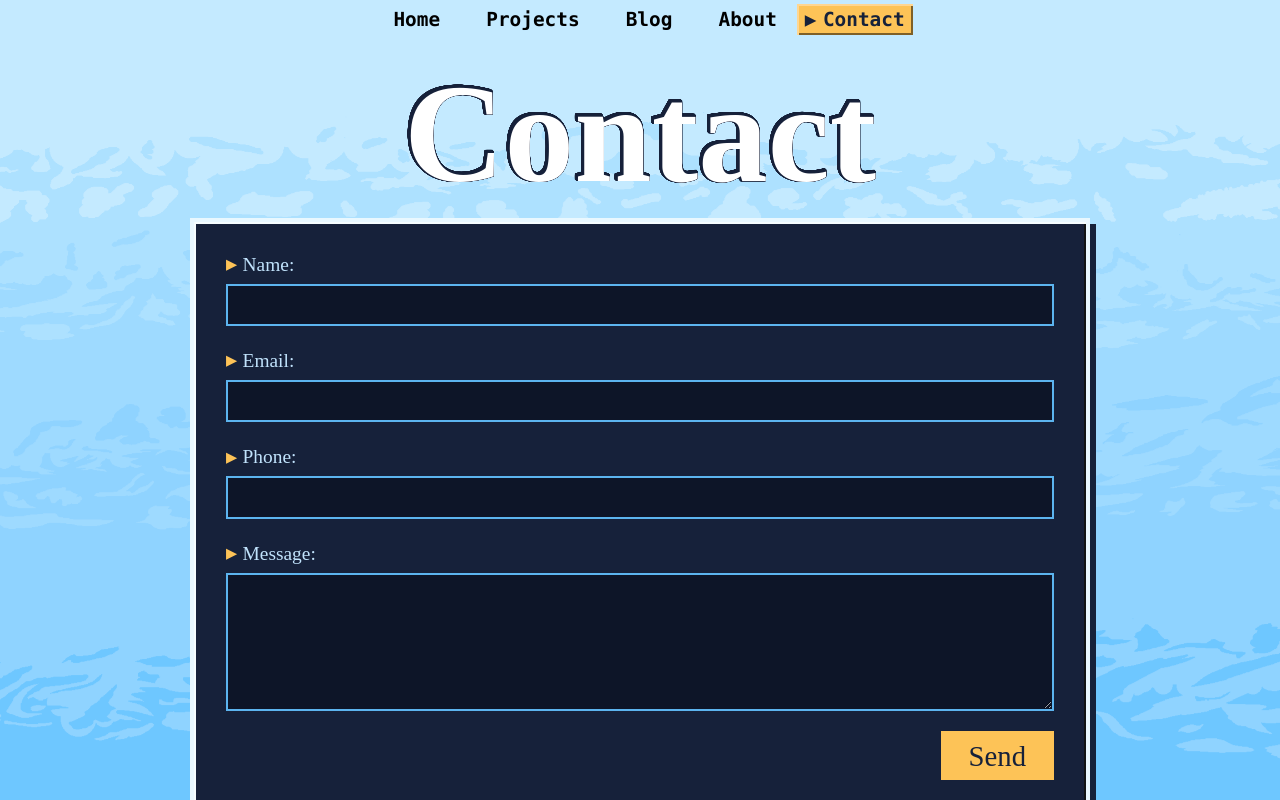
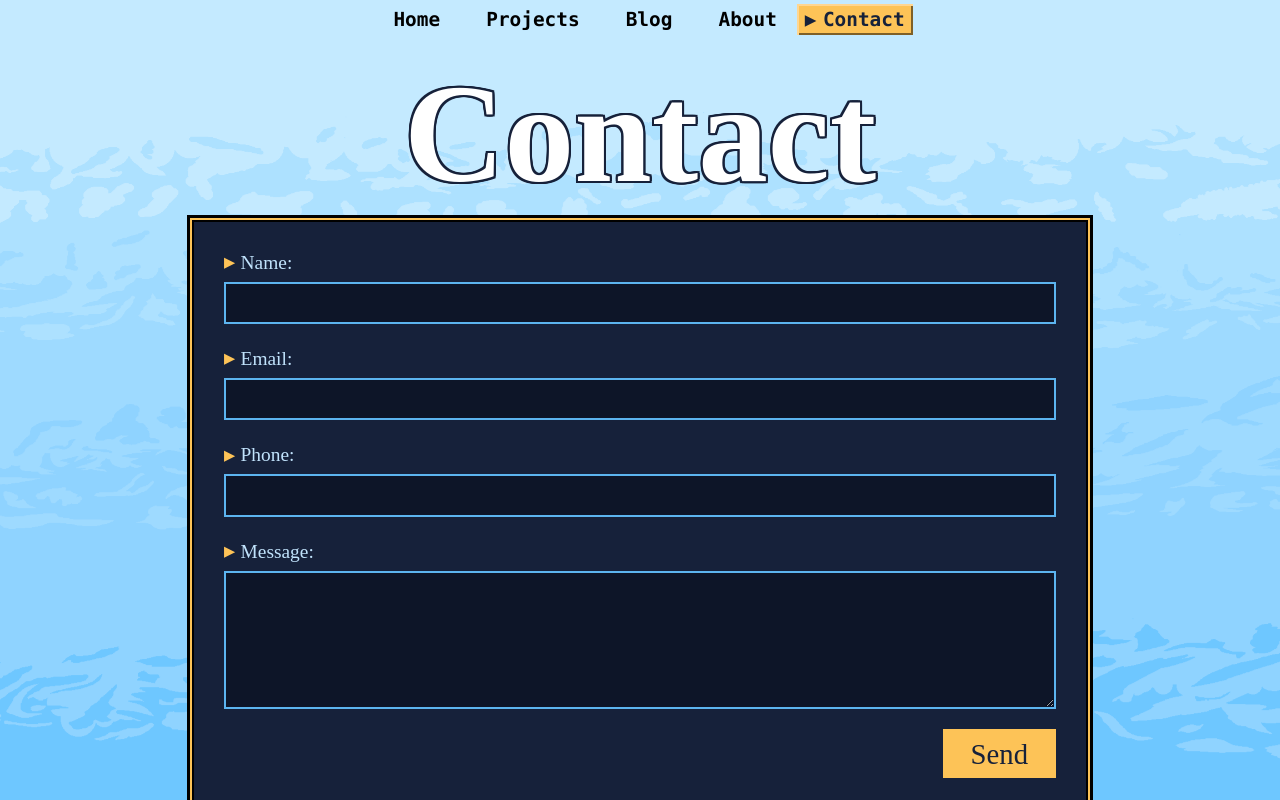
Before and after one commit to ben-me/portfolio, a Nuxt app: page /contact in a window 1280 px wide. Built offline with nearby package versions, Linux system fonts and the light colour scheme; a web font is replaced by a local one.

Commit message:
refactor: clean up styles in index and variables

```diff
--- a/app/assets/css/variables.css
+++ b/app/assets/css/variables.css
@@ -50,10 +50,11 @@
 
   --panel-shadow: inset 0 0 0 2px var(--c-black), 0 0 0 3px var(--c-black);
 
-  --outline: drop-shadow(-0.8px -0.8px 0 var(--c-border)) drop-shadow(0 -0.8px 0 var(--c-border))
-    drop-shadow(0.8px -0.8px 0 var(--c-border)) drop-shadow(0.8px 0 0 var(--c-border))
-    drop-shadow(0.8px 0.8px 0 var(--c-border)) drop-shadow(0 0.8px 0 var(--c-border))
-    drop-shadow(-0.8px 0.8px 0 var(--c-border)) drop-shadow(-0.8px 0 0 var(--c-border));
+  --outline: drop-shadow(0 -2px 0 var(--c-border)) drop-shadow(2px 0 0 var(--c-border))
+    drop-shadow(0 2px 0 var(--c-border)) drop-shadow(-2px 0 0 var(--c-border));
+
+  --outline-light: drop-shadow(0 -0.8px 0 var(--c-border)) drop-shadow(0.8px 0 0 var(--c-border))
+    drop-shadow(0 0.8px 0 var(--c-border)) drop-shadow(-0.8px 0 0 var(--c-border));
 
   --fs--2: clamp(0.5556rem, 0.5652rem + -0.0107vw, 0.5628rem);
   --fs--1: clamp(0.7502rem, 0.7225rem + 0.1232vw, 0.8333rem);
--- a/app/pages/(home)/index.vue
+++ b/app/pages/(home)/index.vue
@@ -31,8 +31,10 @@ section {
   justify-items: center;
   max-width: 75rem;
 
+  @media (prefers-reduced-motion: no-preference) {
     nav {
       animation: fade var(--dur-fade) var(--ease-snap) var(--delay-menu) both;
+    }
   }
 }
 
@@ -73,21 +75,8 @@ section {
       );
       background-clip: text;
       -webkit-text-fill-color: transparent;
-    }
-  }
 
-  h2 {
-    font-family: "Jersey 10";
-    line-height: 1;
-    font-size: var(--fs-3);
-    max-width: 30ch;
-    color: var(--c-white);
-    filter: var(--outline);
-  }
-}
-
-.hero {
-  h1 span {
+      @media (prefers-reduced-motion: no-preference) {
         animation-duration: var(--dur-slide);
         animation-timing-function: var(--ease-snap);
         animation-fill-mode: both;
@@ -102,9 +91,20 @@ section {
           animation-delay: var(--delay-word-2);
         }
       }
+    }
+  }
 
   h2 {
+    font-family: "Jersey 10";
+    line-height: 1;
+    font-size: var(--fs-3);
+    max-width: 30ch;
+    color: var(--c-white);
+    filter: var(--outline);
+
+    @media (prefers-reduced-motion: no-preference) {
       animation: fade var(--dur-fade) var(--ease-snap) var(--delay-subtitle) both;
+    }
   }
 }
 
@@ -138,16 +138,4 @@ section {
     opacity: 1;
   }
 }
-
-@media (prefers-reduced-motion: reduce) {
-  .hero h1 span,
-  .hero h2,
-  section nav,
-  section.ready .hero h1 span,
-  section.ready .hero h2,
-  section nav {
-    animation: none;
-    opacity: 1;
-  }
-}
 </style>
--- a/app/pages/contact/index.vue
+++ b/app/pages/contact/index.vue
@@ -146,11 +146,8 @@ form {
   width: 100%;
   max-width: 56.25rem;
   background: var(--c-panel);
-  border: 4px solid var(--c-panel-border);
-  box-shadow:
-    inset 2px 2px 0 var(--c-panel-shine),
-    inset -2px -2px 0 var(--c-panel-shade),
-    6px 6px 0 var(--c-border);
+  border: 2px solid var(--c-gold);
+  box-shadow: var(--panel-shadow);
   display: flex;
   flex-direction: column;
   gap: 1.25rem;
```
Lines whose indentation alone changed are shown as unchanged.
